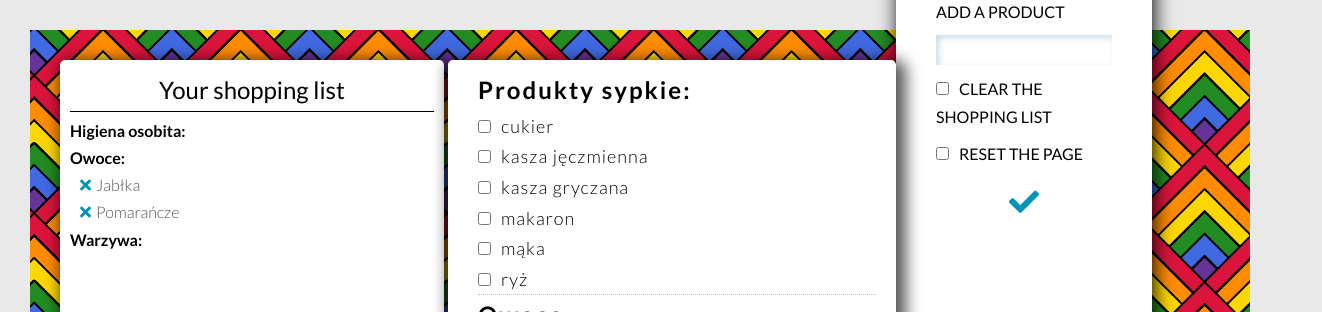
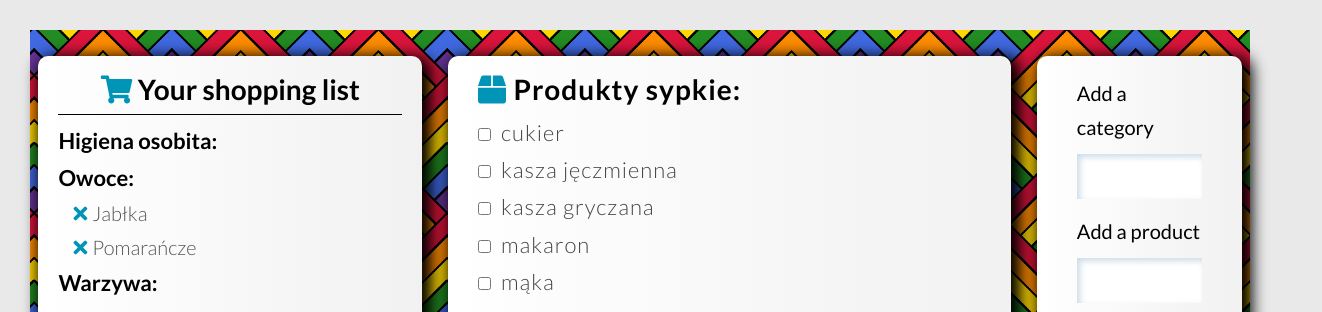
Before and after one commit to mateuszgielzecki/Shopping-list, a plain HTML site: page index.html in a window 1280 px wide. Shown: the top 312 px of the page, 1322 px wide, since content can reach past the window. Drawn offline with Linux system fonts and the light colour scheme.

Commit message:
finish styling

```diff
--- a/index.html
+++ b/index.html
@@ -6,6 +6,9 @@
   <meta name="viewport" content="width=device-width, initial-scale=1.0" />
 
   <link href="https://fonts.googleapis.com/css?family=Lato:100,300,400,700,900" rel="stylesheet" />
+  <link rel="preconnect" href="https://fonts.googleapis.com">
+  <link rel="preconnect" href="https://fonts.gstatic.com" crossorigin>
+  <link href="https://fonts.googleapis.com/css2?family=Roboto:ital,wght@1,300;1,700&display=swap" rel="stylesheet">
   <link rel="stylesheet" href="fontawesome/fontawesome-free-5.15.3-web/css/all.css" />
   <link rel="stylesheet" href="style.css" />
   <title>Shopping list | Predefined shopping list</title>
@@ -14,7 +17,7 @@
 <body>
   <div class="wrapper">
     <section class="shopping-list section">
-      <h3>Your shopping list</h3>
+      <h3><i class="fas fa-shopping-cart"></i> Your shopping list</h3>
       <ul class="main-list list">
         <li>Higiena osobita:</li>
         <li>
@@ -43,6 +46,8 @@
 
         <label for="reset-web" class="check-mark"><input type="checkbox" id="reset-web" />Reset the page</label>
 
+        <i class="fas fa-shopping-cart"></i>
+
         <button type="submit"><i class="fas fa-check"></i></button>
       </form>
 
@@ -53,7 +58,7 @@
       <ul class="clearfix">
         <li>
           <ul>
-            Produkty sypkie:
+            <i class="fas fa-box"></i> Produkty sypkie:
             <li><input type="checkbox" name="" id="" />cukier</li>
             <li><input type="checkbox" name="" id="" />kasza jęczmienna</li>
             <li><input type="checkbox" name="" id="" />kasza gryczana</li>
@@ -64,7 +69,7 @@
         </li>
         <li class="clearfix">
           <ul>
-            Owoce:
+            <i class="fas fa-apple-alt"></i> Owoce:
             <li><input type="checkbox" name="" id="" />banany</li>
             <li><input type="checkbox" name="" id="" />pomarańcze</li>
             <li><input type="checkbox" name="" id="" />mandarynki</li>
@@ -80,7 +85,7 @@
         </li>
         <li class="clearfix">
           <ul>
-            Warzywa:
+            <i class="fas fa-carrot"></i> Warzywa:
             <li><input type="checkbox" name="" id="" />pomidory</li>
             <li><input type="checkbox" name="" id="" />cebula</li>
             <li><input type="checkbox" name="" id="" />ogórki</li>
@@ -94,7 +99,7 @@
         </li>
         <li class="clearfix">
           <ul>
-            Mięso/Wędliny:
+            <i class="fas fa-bacon"></i> Mięso/Wędliny:
             <li><input type="checkbox" name="" id="" />kiełbasa</li>
             <li><input type="checkbox" name="" id="" />wędlina</li>
             <li><input type="checkbox" name="" id="" />salami</li>
@@ -108,7 +113,7 @@
         </li>
         <li class="clearfix">
           <ul>
-            Sosy:
+            <i class="fab fa-hotjar"></i> Sosy:
             <li><input type="checkbox" name="" id="" />chrzan</li>
             <li><input type="checkbox" name="" id="" />majonez</li>
             <li><input type="checkbox" name="" id="" />musztarda</li>
@@ -118,7 +123,7 @@
         </li>
         <li class="clearfix">
           <ul>
-            Słodycze:
+            <i class="fas fa-candy-cane"></i> Słodycze:
             <li><input type="checkbox" name="" id="" />nutella</li>
             <li><input type="checkbox" name="" id="" />czekolada</li>
             <li><input type="checkbox" name="" id="" />batony</li>
@@ -134,7 +139,7 @@
         </li>
         <li class="clearfix">
           <ul>
-            Do ciast:
+            <i class="fas fa-birthday-cake"></i> Do ciast:
             <li><input type="checkbox" name="" id="" />bita śmietana</li>
             <li><input type="checkbox" name="" id="" />budyń</li>
             <li><input type="checkbox" name="" id="" />kisiel</li>
@@ -149,7 +154,7 @@
         </li>
         <li class="clearfix">
           <ul>
-            Kawa/herbata:
+            <i class="fas fa-coffee"></i> Kawa/herbata:
             <li><input type="checkbox" name="" id="" />kawa</li>
             <li><input type="checkbox" name="" id="" />kawa rozpuszczalna</li>
             <li><input type="checkbox" name="" id="" />kakao</li>
@@ -160,7 +165,7 @@
         </li>
         <li class="clearfix">
           <ul>
-            Mrożonki:
+            <i class="fas fa-ice-cream"></i> Mrożonki:
             <li><input type="checkbox" name="" id="" />lody</li>
             <li><input type="checkbox" name="" id="" />mrożone warzywa</li>
             <li><input type="checkbox" name="" id="" />mrożone owoce</li>
@@ -170,7 +175,7 @@
         </li>
         <li class="clearfix">
           <ul>
-            Pieczywo:
+            <i class="fas fa-bread-slice"></i> Pieczywo:
             <li><input type="checkbox" name="" id="" />chleb</li>
             <li><input type="checkbox" name="" id="" />bułki</li>
             <li><input type="checkbox" name="" id="" />chleb tostowy</li>
@@ -179,7 +184,7 @@
         </li>
         <li class="clearfix">
           <ul>
-            Nabiał:
+            <i class="fas fa-cheese"></i> Nabiał:
             <li><input type="checkbox" name="" id="" />jogurty</li>
             <li><input type="checkbox" name="" id="" />jogurt naturalny</li>
             <li><input type="checkbox" name="" id="" />serki</li>
@@ -192,18 +197,19 @@
         </li>
         <li class="clearfix">
           <ul>
-            Napoje:
+            <i class="fas fa-wine-bottle"></i> Napoje i alkohol:
             <li><input type="checkbox" name="" id="" />sok</li>
             <li><input type="checkbox" name="" id="" />sok pomarańczowy</li>
             <li><input type="checkbox" name="" id="" />sok jabłkowy</li>
             <li><input type="checkbox" name="" id="" />napoje gazowane</li>
             <li><input type="checkbox" name="" id="" />pepsi/cola</li>
             <li><input type="checkbox" name="" id="" />woda</li>
+            <li><input type="checkbox" name="" id="" />piwo</li>
           </ul>
         </li>
         <li class="clearfix">
           <ul>
-            Tłuszcze:
+            <i class="fas fa-oil-can"></i> Tłuszcze:
             <li><input type="checkbox" name="" id="" />olej</li>
             <li><input type="checkbox" name="" id="" />oliwa z oliwek</li>
             <li><input type="checkbox" name="" id="" />olej kokosowy</li>
@@ -212,7 +218,7 @@
         </li>
         <li class="clearfix">
           <ul>
-            Przyprawy:
+            <i class="fas fa-mortar-pestle"></i> Przyprawy:
             <li><input type="checkbox" name="" id="" />sól</li>
             <li><input type="checkbox" name="" id="" />pieprz</li>
             <li><input type="checkbox" name="" id="" />bazylia</li>
@@ -236,7 +242,7 @@
         </li>
         <li class="clearfix">
           <ul>
-            Dania gotowe:
+            <i class="fas fa-drumstick-bite"></i> Dania gotowe:
             <li><input type="checkbox" name="" id="" />krokiety</li>
             <li><input type="checkbox" name="" id="" />pierogi</li>
             <li><input type="checkbox" name="" id="" />kotlet</li>
@@ -249,7 +255,7 @@
         </li>
         <li class="clearfix">
           <ul>
-            Higiena osobita:
+            <i class="fas fa-hands-wash"></i> Higiena osobita:
             <li><input type="checkbox" name="" id="" />mydło</li>
             <li><input type="checkbox" name="" id="" />mydło w płynie</li>
             <li><input type="checkbox" name="" id="" />szampon</li>
--- a/style.css
+++ b/style.css
@@ -6,88 +6,18 @@
 
 body {
   font-family: "Lato", sans-serif;
-  font-weight: 400;
   line-height: 1.7;
   padding: 30px;
   background-color: #dddddd9f;
+  overflow: hidden;
 }
 
 .wrapper {
-  max-height: 100vh;
   height: calc(100vh - 60px);
   padding: 30px;
   background-image: url(img/bgc1.png);
   background-size: cover;
   background-position: center;
-}
-
-/* Shopping list */
-
-.shopping-list {
-  position: fixed;
-  width: 30%;
-  min-height: 85vh;
-  padding: 10px;
-  border-radius: 5px;
-  background-color: #fff;
-  box-shadow: 5px 5px 15px 5px rgba(0, 0, 0, 0.66);
-  animation: downList 1s;
-}
-
-.shopping-list h3 {
-  text-align: center;
-  font-size: 24px;
-  font-weight: normal;
-  left: 2px;
-  margin-bottom: 5px;
-  border-bottom: 1px solid black;
-}
-
-ul {
-  list-style-type: none;
-  font-weight: 700;
-}
-
-.shopping-list li ul li {
-  margin-left: 10px;
-  font-weight: 300;
-  color: #555;
-  font-size: 16px;
-}
-
-.fa-times {
-  margin-right: 5px;
-  line-height: 16px;
-  color: #0095b6;
-  cursor: pointer;
-}
-
-/* item-list */
-.item-list {
-  position: fixed;
-  top: 60px;
-  left: 35%;
-  background-color: #fff;
-  width: 35%;
-  height: 85vh;
-  padding: 10px 20px;
-  box-shadow: 5px 5px 15px 5px rgba(0, 0, 0, 0.66);
-  border-radius: 5px;
-  overflow-y: scroll;
-  animation: upList 1s;
-}
-
-.item-list ul li ul {
-  font-size: 24px;
-  letter-spacing: 2px;
-  border-bottom: 1px dotted rgba(0, 0, 0, 0.25);
-  margin-left: 10px;
-}
-
-.item-list ul li ul li {
-  font-size: 18px;
-  font-weight: 300;
-  letter-spacing: 1px;
 }
 
 .clearfix::after {
@@ -96,23 +26,92 @@ ul {
   clear: both;
 }
 
+.fas,
+.fab {
+  color: #0095b6;
+}
+
+/* Shopping list */
+.section {
+  position: fixed;
+  height: 85vh;
+  padding: 10px 20px;
+  border-radius: 10px;
+  box-shadow: 5px 5px 15px 5px rgb(0, 0, 0);
+  background-color: #fff;
+  background-image: linear-gradient(to right, #fff, #d6d6d657);
+}
+
+.shopping-list {
+  top: 7%;
+  left: 3%;
+  width: 30%;
+  animation: downList 1s ease-out;
+}
+
+.shopping-list h3 {
+  text-align: center;
+  font-size: 28px;
+  margin-bottom: 7px;
+  border-bottom: 1px solid #000000;
+}
+
+ul {
+  list-style-type: none;
+  font-weight: 700;
+  font-size: 22px;
+}
+
+.shopping-list li ul li {
+  margin-left: 15px;
+  font-weight: 300;
+  color: #555;
+  font-size: 20px;
+}
+
+.fa-times {
+  margin-right: 5px;
+  cursor: pointer;
+}
+
+/* item-list */
+.item-list {
+  top: 7%;
+  left: 35%;
+  width: 44%;
+  overflow-y: scroll;
+  animation: upList 1s;
+}
+
+.item-list ul li ul {
+  font-size: 28px;
+  letter-spacing: 1px;
+  border-bottom: 1px dotted #00000040;
+  margin-left: 10px;
+}
+
+.item-list ul li ul li {
+  font-size: 22px;
+  font-weight: 300;
+  color: #444;
+}
+
 /* Configuration panel */
 
 .configuration-panel {
-  position: fixed;
-  top: 30%;
-  left: 80%;
-  height: 85vh;
+  position: absolute;
+  top: 7%;
+  left: 81%;
+  right: 3%;
+  animation: rightList 1s;
   padding: 20px 40px;
-  box-shadow: 2px 2px 20px rgba(0, 0, 0, 0.972);
-  transform: translate(-50%, -50%);
-  background-color: #fff;
-  border-radius: 5px;
+  font-size: 20px;
 }
+
 input[type="text"] {
   width: 100%;
-  padding: 7.5px 7.5px;
-  margin-bottom: 10px;
+  padding: 15px 10px;
+  margin-bottom: 15px;
   border: none;
   outline: none;
   box-shadow: rgb(204, 219, 232) 3px 3px 6px 0px inset,
@@ -126,26 +125,34 @@ input[type="checkbox"] {
 label {
   display: block;
   margin-bottom: 10px;
-  text-transform: uppercase;
 }
 
 button {
-  display: block;
-  margin: 20px auto 5px;
+  position: absolute;
+  bottom: 120px;
+  left: 45%;
+  padding: 20px 20px;
   border: none;
-  transition: all 0.3s;
+  background-color: #fff;
+  transition: all 0.2s;
+  border-radius: 5px;
+  font-size: 30px;
 }
 
 button:hover {
+  background-color: #0095b6;
   cursor: pointer;
-  transform: translateY(-2px);
-  border-radius: 50%;
 }
 
-.fa-check {
-  font-size: 30px;
-  background-color: #fff;
-  color: #0095b6;
+button:hover .fa-check {
+  color: #fff;
+}
+
+.configuration-panel .fa-shopping-cart {
+  position: absolute;
+  bottom: 0;
+  left: 2%;
+  font-size: 250px;
 }
 
 @keyframes downList {
@@ -175,3 +182,13 @@ button:hover {
     transform: translateY(0);
   }
 }
+
+@keyframes rightList {
+  0% {
+    transform: translateX(100vw);
+  }
+
+  100% {
+    transform: translateX(0);
+  }
+}
```
